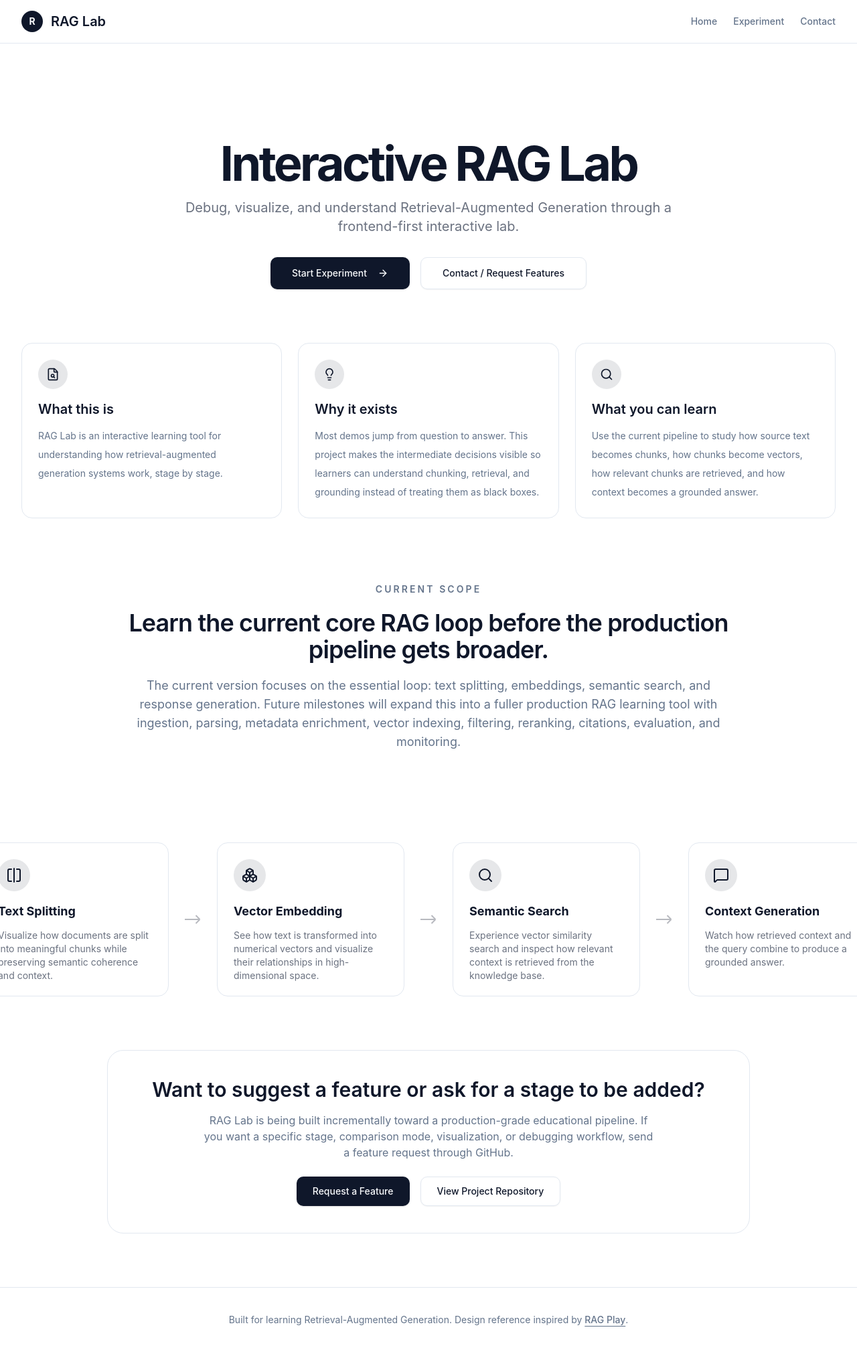
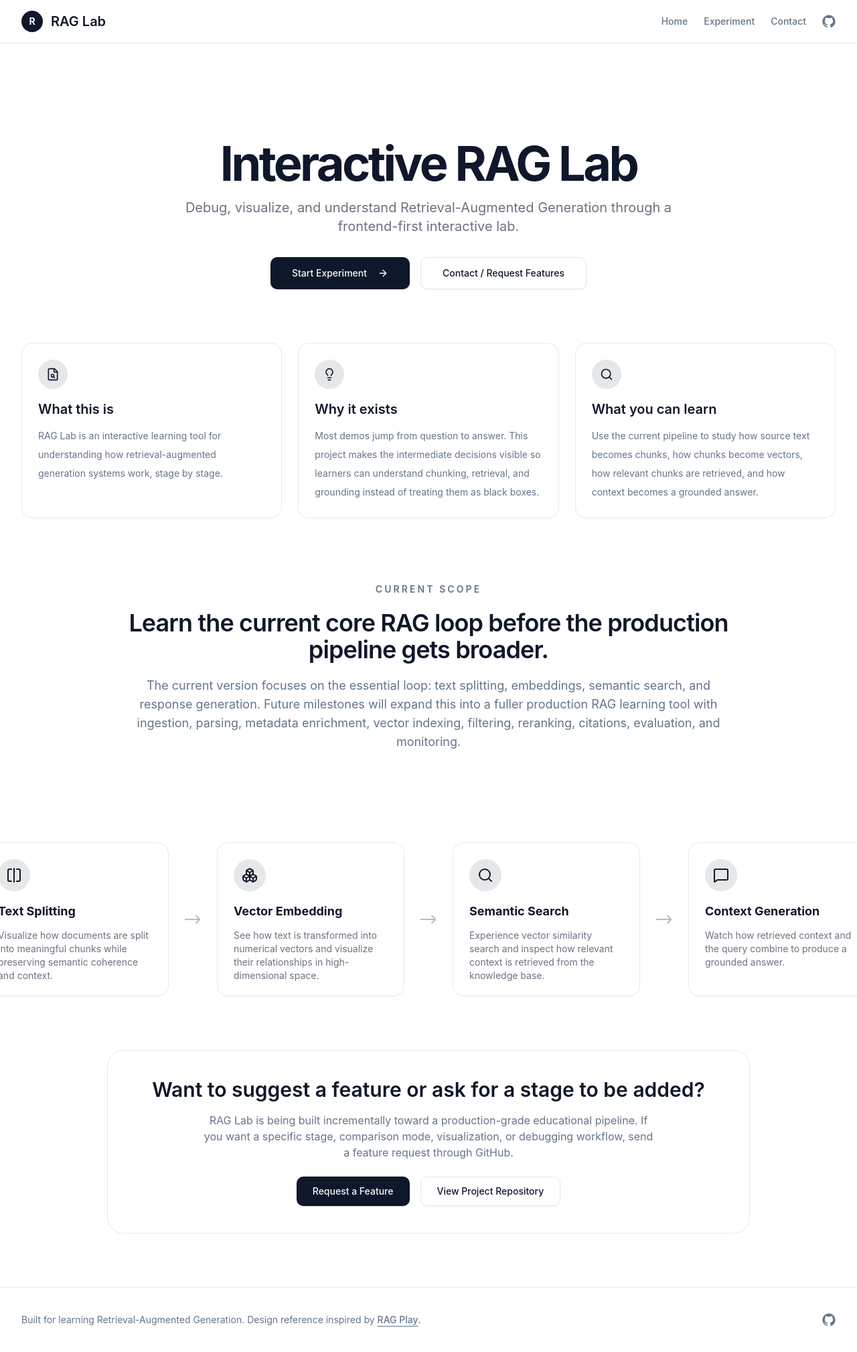
Before and after one commit to Kaushik-2005/RAG, a Next.js app: page / in a window 1280 px wide. Shown: the top 2019 px of the page at 67% size. Built offline with nearby package versions, Linux system fonts and the light colour scheme.

Commit message:
feat: add git hub logo in footer and header

```diff
--- a/app/components/footer.tsx
+++ b/app/components/footer.tsx
@@ -1,11 +1,21 @@
 import Link from "next/link";
+
+const repositoryUrl = "https://github.com/Kaushik-2005/RAG";
+
+function GitHubMark() {
+  return (
+    <svg viewBox="0 0 24 24" aria-hidden="true" className="h-5 w-5 fill-current">
+      <path d="M12 0.5C5.648 0.5 0.5 5.648 0.5 12c0 5.082 3.292 9.395 7.862 10.916.575.106.785-.25.785-.556 0-.274-.01-1-.016-1.962-3.198.695-3.873-1.541-3.873-1.541-.523-1.33-1.277-1.684-1.277-1.684-1.044-.714.079-.699.079-.699 1.155.081 1.763 1.186 1.763 1.186 1.026 1.759 2.692 1.251 3.348.957.104-.743.402-1.251.732-1.539-2.553-.29-5.236-1.276-5.236-5.682 0-1.255.449-2.281 1.184-3.085-.119-.291-.513-1.462.112-3.049 0 0 .965-.309 3.162 1.178A10.98 10.98 0 0 1 12 6.04c.975.005 1.958.132 2.876.388 2.195-1.487 3.158-1.178 3.158-1.178.627 1.587.233 2.758.114 3.049.738.804 1.183 1.83 1.183 3.085 0 4.417-2.688 5.389-5.251 5.673.414.357.783 1.062.783 2.141 0 1.546-.014 2.792-.014 3.172 0 .309.207.668.79.555C20.211 21.391 23.5 17.08 23.5 12 23.5 5.648 18.352.5 12 .5Z" />
+    </svg>
+  );
+}
 
 export function Footer() {
   return (
     <footer className="border-t bg-background/95 backdrop-blur supports-[backdrop-filter]:bg-background/60">
       <div className="container mx-auto max-w-7xl px-4 sm:px-6 lg:px-8">
-        <div className="flex items-center justify-center py-10 md:h-24 md:py-0">
-          <p className="text-center text-sm leading-loose text-muted-foreground">
+        <div className="flex items-center justify-between py-10 md:h-24 md:py-0">
+          <p className="text-sm leading-loose text-muted-foreground">
             Built for learning Retrieval-Augmented Generation. Design reference inspired by{" "}
             <Link
               href="https://rag-play.vercel.app/"
@@ -17,6 +27,15 @@ export function Footer() {
             </Link>
             .
           </p>
+          <Link
+            className="text-muted-foreground transition-colors hover:text-foreground"
+            href={repositoryUrl}
+            target="_blank"
+            rel="noopener noreferrer"
+            aria-label="Open GitHub repository"
+          >
+            <GitHubMark />
+          </Link>
         </div>
       </div>
     </footer>
--- a/app/components/header.tsx
+++ b/app/components/header.tsx
@@ -1,4 +1,14 @@
 import Link from "next/link";
+
+const repositoryUrl = "https://github.com/Kaushik-2005/RAG";
+
+function GitHubMark() {
+  return (
+    <svg viewBox="0 0 24 24" aria-hidden="true" className="h-5 w-5 fill-current">
+      <path d="M12 0.5C5.648 0.5 0.5 5.648 0.5 12c0 5.082 3.292 9.395 7.862 10.916.575.106.785-.25.785-.556 0-.274-.01-1-.016-1.962-3.198.695-3.873-1.541-3.873-1.541-.523-1.33-1.277-1.684-1.277-1.684-1.044-.714.079-.699.079-.699 1.155.081 1.763 1.186 1.763 1.186 1.026 1.759 2.692 1.251 3.348.957.104-.743.402-1.251.732-1.539-2.553-.29-5.236-1.276-5.236-5.682 0-1.255.449-2.281 1.184-3.085-.119-.291-.513-1.462.112-3.049 0 0 .965-.309 3.162 1.178A10.98 10.98 0 0 1 12 6.04c.975.005 1.958.132 2.876.388 2.195-1.487 3.158-1.178 3.158-1.178.627 1.587.233 2.758.114 3.049.738.804 1.183 1.83 1.183 3.085 0 4.417-2.688 5.389-5.251 5.673.414.357.783 1.062.783 2.141 0 1.546-.014 2.792-.014 3.172 0 .309.207.668.79.555C20.211 21.391 23.5 17.08 23.5 12 23.5 5.648 18.352.5 12 .5Z" />
+    </svg>
+  );
+}
 
 export function Header() {
   return (
@@ -14,6 +24,15 @@ export function Header() {
           <Link className="transition-colors hover:text-foreground" href="/">Home</Link>
           <Link className="transition-colors hover:text-foreground" href="/experiment">Experiment</Link>
           <Link className="transition-colors hover:text-foreground" href="/contact">Contact</Link>
+          <Link
+            className="transition-colors hover:text-foreground"
+            href={repositoryUrl}
+            target="_blank"
+            rel="noopener noreferrer"
+            aria-label="Open GitHub repository"
+          >
+            <GitHubMark />
+          </Link>
         </div>
       </div>
     </nav>
```
